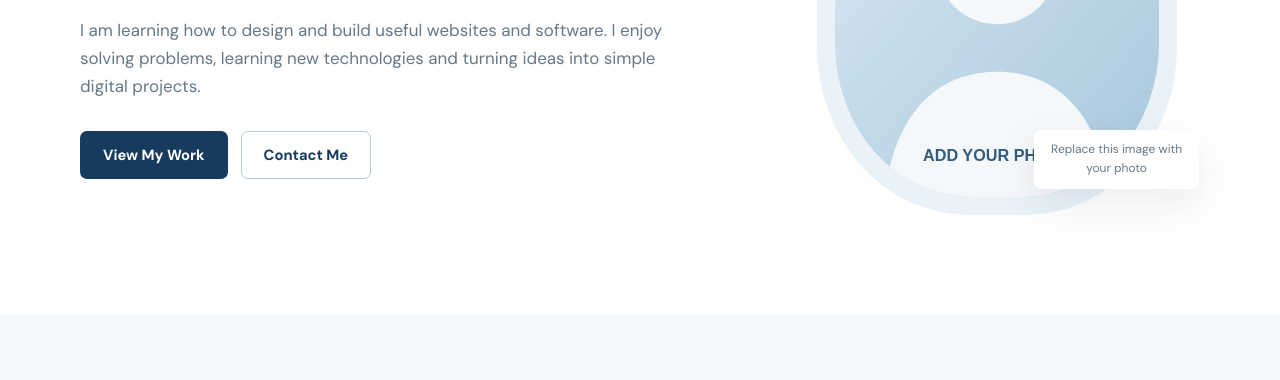
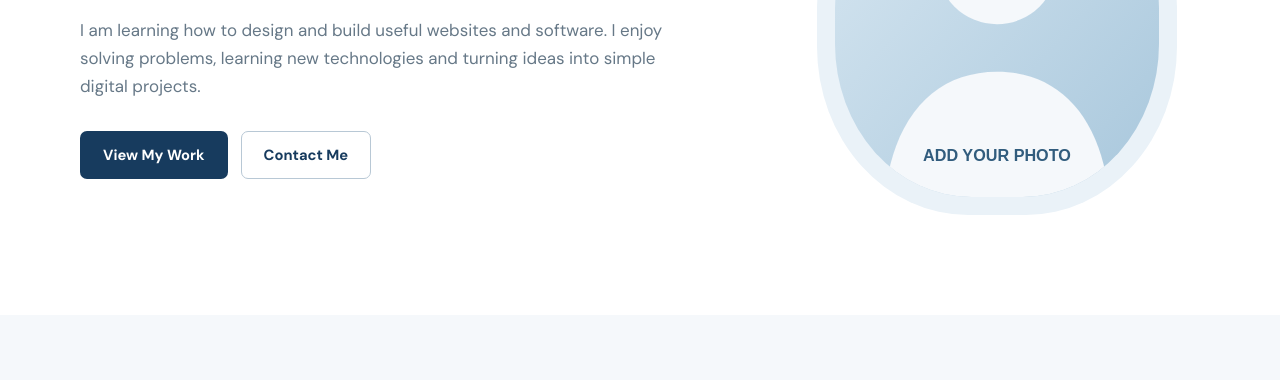
Before and after one commit to Reagan-tech456/fluffy-computing-machine, a plain HTML site: page index.html in a window 1280 px wide. Shown: the part 354-734 px from the top of the page. Drawn offline with Linux system fonts and the light colour scheme.

Commit message:
Polish portfolio home page image placeholder

```diff
--- a/index.html
+++ b/index.html
@@ -37,7 +37,6 @@
       </div>
       <div class="profile-wrap">
         <img class="profile-image" src="images/profile.svg" alt="Profile photo placeholder">
-        <span class="profile-note">Replace this image with your photo</span>
       </div>
     </section>
 
```
